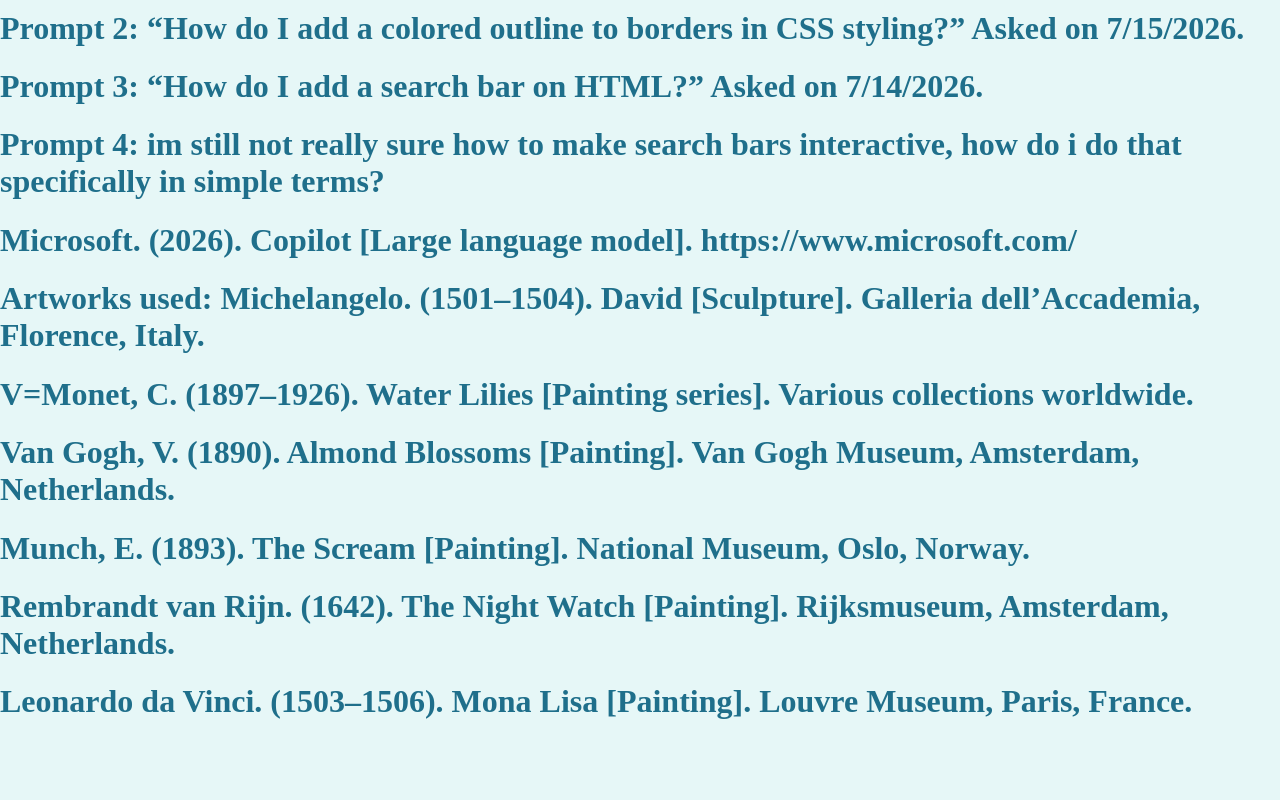
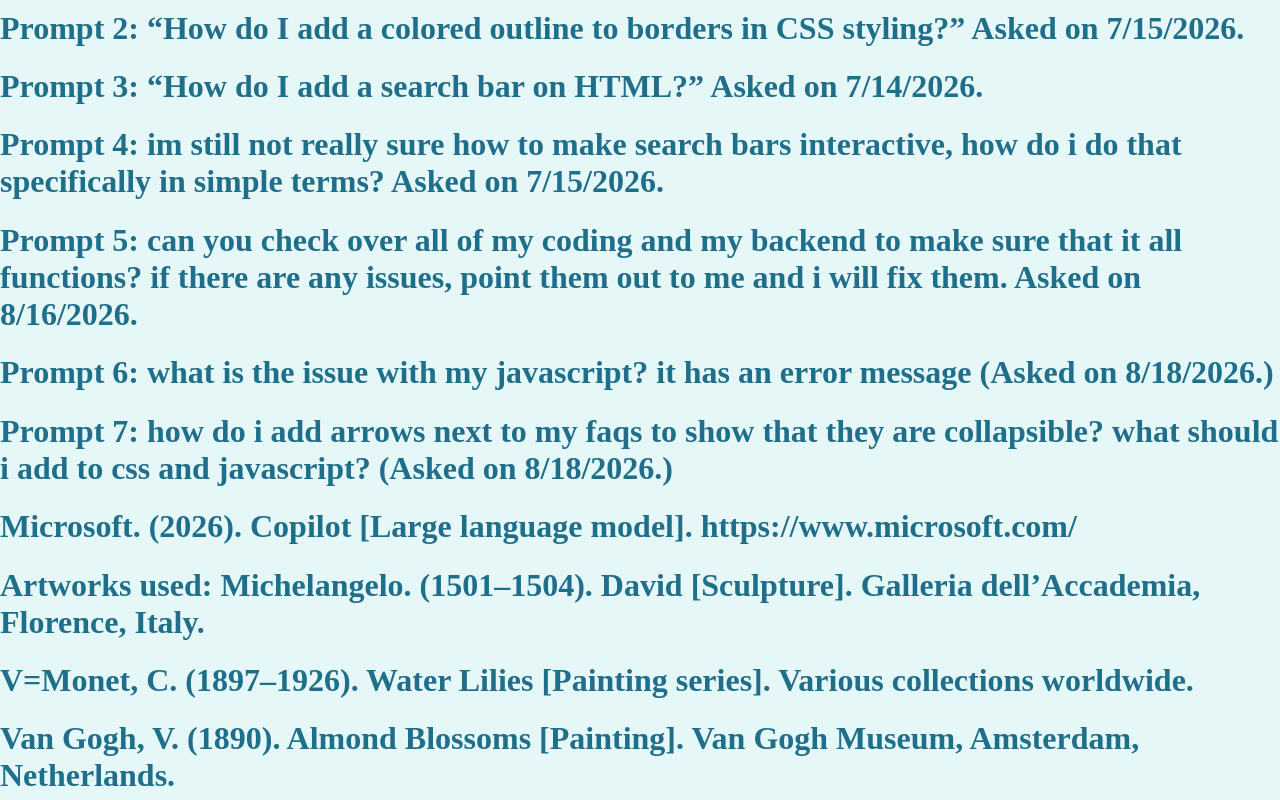
Before and after one commit to heather-curtiss/curtiss-heather-cis2336-project, a plain HTML site: page docs/pages/references.html in a window 1280 px wide. Shown: the part 760-1560 px from the top of the page. Before the commit the page ends 1490 px from the top, so only its background shows below. Drawn offline with Linux system fonts and the light colour scheme.

Commit message:
BACKEND AND FRONTEND UPDATED

```diff
--- a/docs/pages/references.html
+++ b/docs/pages/references.html
@@ -49,7 +49,19 @@
 “How do I add a search bar on HTML?” Asked on 7/14/2026.</h1>
 
 <h1>Prompt 4:
-im still not really sure how to make search bars interactive, how do i do that specifically in simple terms?</h1>
+im still not really sure how to make search bars interactive, how do i do that specifically in simple terms? Asked on 7/15/2026.</h1>
+
+<h1>Prompt 5:
+can you check over all of my coding and my backend to make sure that it all functions? if there are any issues, point them out to me and i will fix them. Asked on 8/16/2026.
+</h1>
+
+<h1>Prompt 6:
+what is the issue with my javascript? it has an error message (Asked on 8/18/2026.)
+</h1>
+
+<h1>Prompt 7:
+how do i add arrows next to my faqs to show that they are collapsible? what should i add to css and javascript? (Asked on 8/18/2026.)
+</h1>
 
 <h1>Microsoft. (2026). Copilot [Large language model]. https://www.microsoft.com/</h1>
 
@@ -59,6 +71,7 @@
 <h1>Munch, E. (1893). The Scream [Painting]. National Museum, Oslo, Norway.</h1>
 <h1>Rembrandt van Rijn. (1642). The Night Watch [Painting]. Rijksmuseum, Amsterdam, Netherlands.</h1>
 <h1>Leonardo da Vinci. (1503–1506). Mona Lisa [Painting]. Louvre Museum, Paris, France.</h1>
+<h1>Tenor. (n.d.). Show gallery [GIF]. https://media.tenor.com/3zxEy_mYiEMAAAAC/show-gallery.gif (media.tenor.com in Bing)</h1>
 
 </main>
 
```
Also changed, not shown: README.md.
